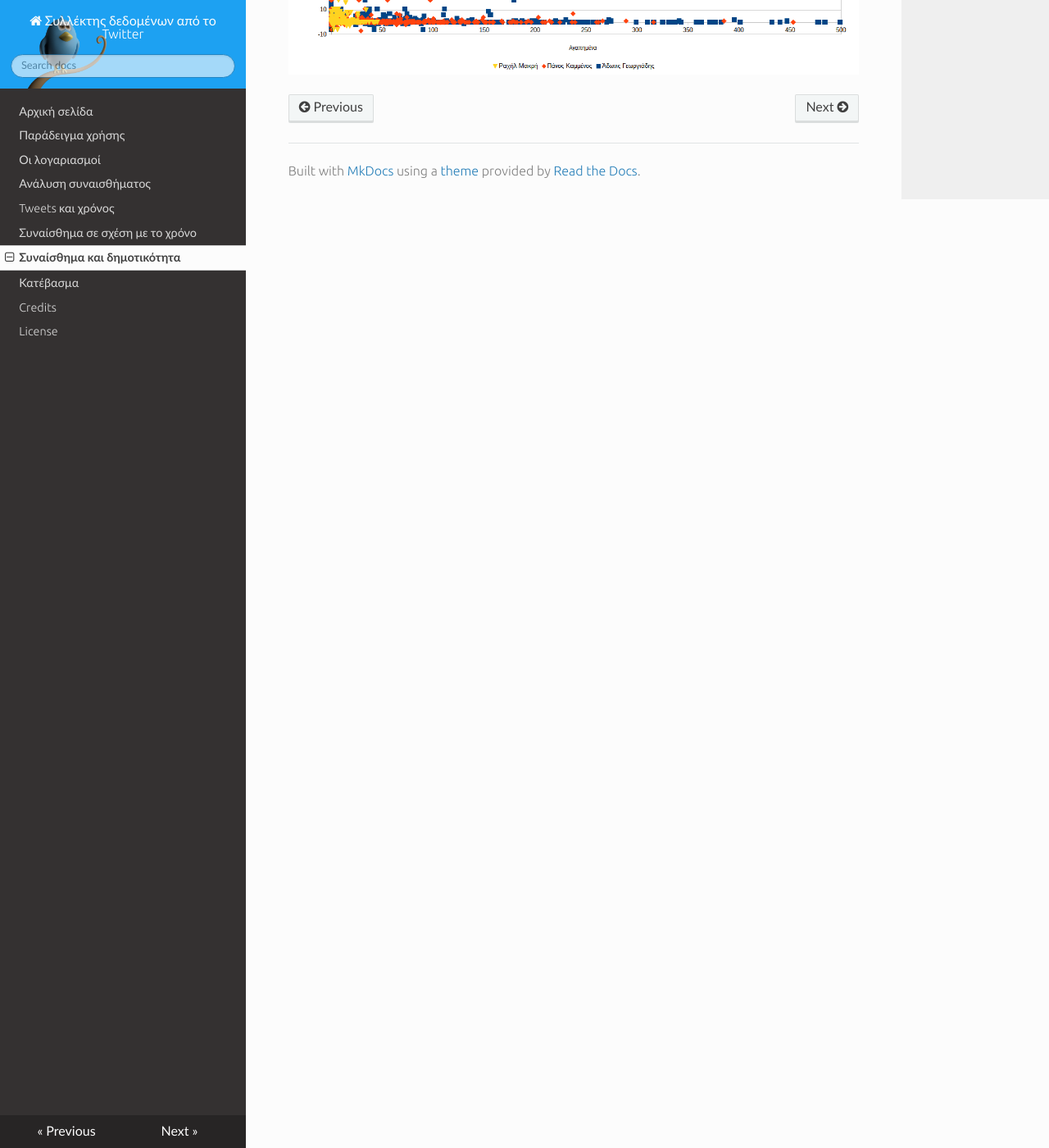
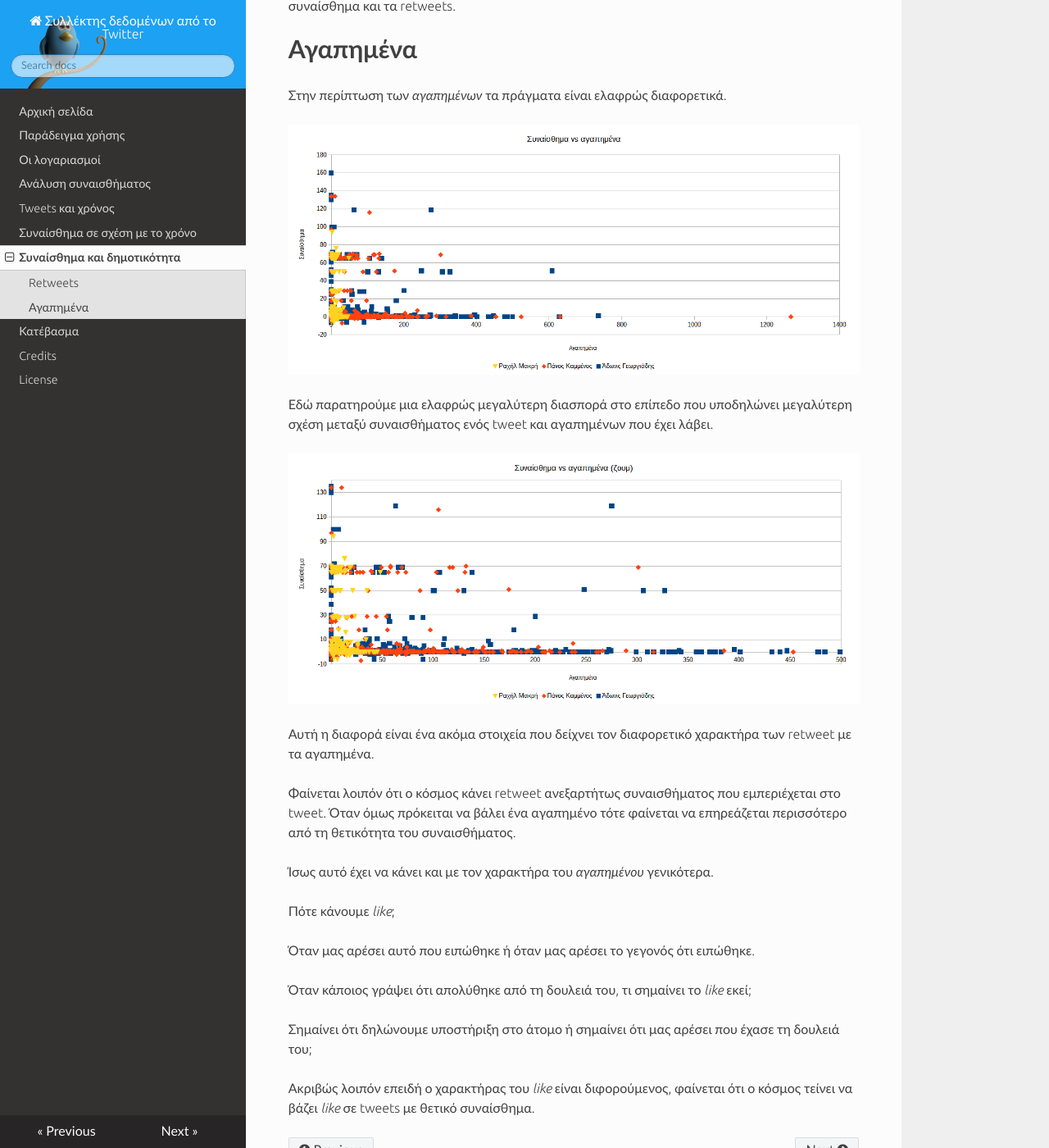
Before and after one commit to Protonotarios/get-tweets, an MkDocs documentation site: the page built from docs/Παράδειγμα/Συναίσθημα-και-δημοτικότητα.md, in a window 1280 px wide and 1400 px high, scrolled down 1545 px. Shown: the whole window at 82% size. Built offline with MkDocs 1.6.1, drawn with Linux system fonts in a browser that asks for light colours; nearby versions of some CDN libraries; old or Windows-style settings are respelled for this version of MkDocs; some of the changed text lies outside the part shown.

Commit message:
Προσθήκη

```diff
--- a/docs/Παράδειγμα/Συναίσθημα-και-δημοτικότητα.md
+++ b/docs/Παράδειγμα/Συναίσθημα-και-δημοτικότητα.md
@@ -7,10 +7,66 @@
 1.  με τον αριθμό των **retweet** (αναδημοσιεύσεων), ή/και
 2.  με τον αριθμό των **αγαπημένων** (like) που έχει λάβει.
 
+Για την κατασκευή συγκριτικών διαγραμμάτων για όλους τους χρήστες και όλα
+τα tweets τους συνδυάζουμε όλα τα αρχεία των χρηστών σε ένα νέο
+αρχείο λογιστικών φύλλων.
+
+> Μπορείτε να κατεβάσετε το έτοιμο συνενωμένο αρχείο με τα διαγράμματα του
+παραδείγματος:
+[tweets.ods](https://github.com/Protonotarios/get-tweets/blob/version02/docs/%CE%A0%CE%B1%CF%81%CE%AC%CE%B4%CE%B5%CE%B9%CE%B3%CE%BC%CE%B1/tweets.ods)
+
+## Retweets
+
+Αρχικά δημιουργούμε ένα διάγραμμα διασποράς του συναισθήματος σχετικά με τα
+retweets για κάθε tweet.
+
 ![στιγμιότυπο οθόνης από το Calc](συναίσθημα-vs-retweets.png)
+
+Με μια πρώτη ματιά δεν φαίνεται κάποια σημαντική σχέση αυτών των δύο.
+
+Τα περισσότερα tweets εμφανίζονται *κολλημένα* στους άξονες. Αυτό σημαίνει ότι
+υπάρχουν πολλά tweets με υψηλό βαθμό συναισθήματος που έχουν σχεδόν μηδενικά
+retweets και αντίστροφα, πολλά tweets που έχουν σημαντικό αριθμό retweets αλλά
+ουδέτερο συναίσθημα.
+
+Μπορούμε να αφαιρέσουμε τις ακραίες τιμές συναισθήματος και retweets, δηλαδή
+να ζουμάρουμε το διάγραμμα στις πιο χαμηλές τιμές.
 
 ![στιγμιότυπο οθόνης από το Calc](συναίσθημα-vs-retweets-ζουμ.png)
 
+Εδώ μπορούμε να δούμε περισσότερα σημεία εσωτερικά του διαγράμματος αλλά και πάλι
+η μεγάλη πλειοψηφία παραμένει κοντά στους άξονες φανερώνοντας μικρή σχέση
+ανάμεσα στο συναίσθημα και τα retweets.
+
+## Αγαπημένα
+
+Στην περίπτωση των *αγαπημένων* τα πράγματα είναι ελαφρώς διαφορετικά.
+
 ![στιγμιότυπο οθόνης από το Calc](συναίσθημα-vs-αγαπημένα.png)
 
+Εδώ παρατηρούμε μια ελαφρώς μεγαλύτερη διασπορά στο επίπεδο
+που υποδηλώνει μεγαλύτερη σχέση
+μεταξύ συναισθήματος ενός tweet και αγαπημένων που έχει λάβει.
+
 ![στιγμιότυπο οθόνης από το Calc](συναίσθημα-vs-αγαπημένα-ζουμ.png)
+
+Αυτή η διαφορά είναι ένα ακόμα στοιχεία που δείχνει τον διαφορετικό χαρακτήρα
+των retweet με τα αγαπημένα.
+
+Φαίνεται λοιπόν ότι ο κόσμος κάνει retweet ανεξαρτήτως συναισθήματος που
+εμπεριέχεται στο tweet. Όταν όμως πρόκειται να βάλει ένα αγαπημένο τότε φαίνεται
+να επηρεάζεται περισσότερο από τη θετικότητα του συναισθήματος.
+
+Ίσως αυτό έχει να κάνει και με τον χαρακτήρα του *αγαπημένου* γενικότερα.
+
+Πότε κάνουμε *like*;
+
+Όταν μας αρέσει αυτό που ειπώθηκε ή όταν μας αρέσει το γεγονός ότι ειπώθηκε.
+
+Όταν κάποιος γράψει ότι απολύθηκε από τη δουλειά του, τι σημαίνει το *like* εκεί;
+
+Σημαίνει ότι δηλώνουμε υποστήριξη στο άτομο ή σημαίνει ότι μας αρέσει που έχασε
+τη δουλειά του;
+
+Ακριβώς λοιπόν επειδή ο χαρακτήρας του *like* είναι διφορούμενος, φαίνεται ότι
+ο κόσμος τείνει να βάζει *like* σε tweets με θετικό συναίσθημα.
```
